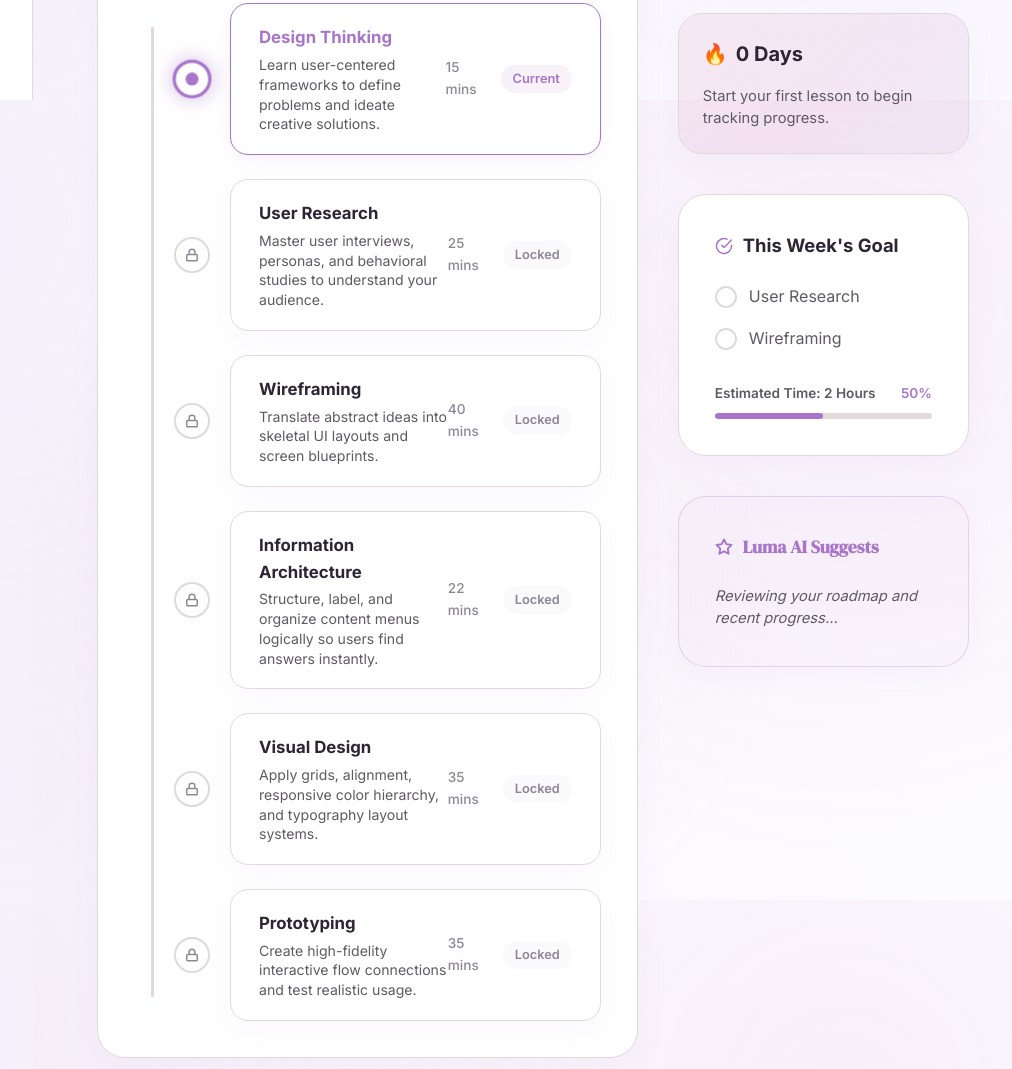
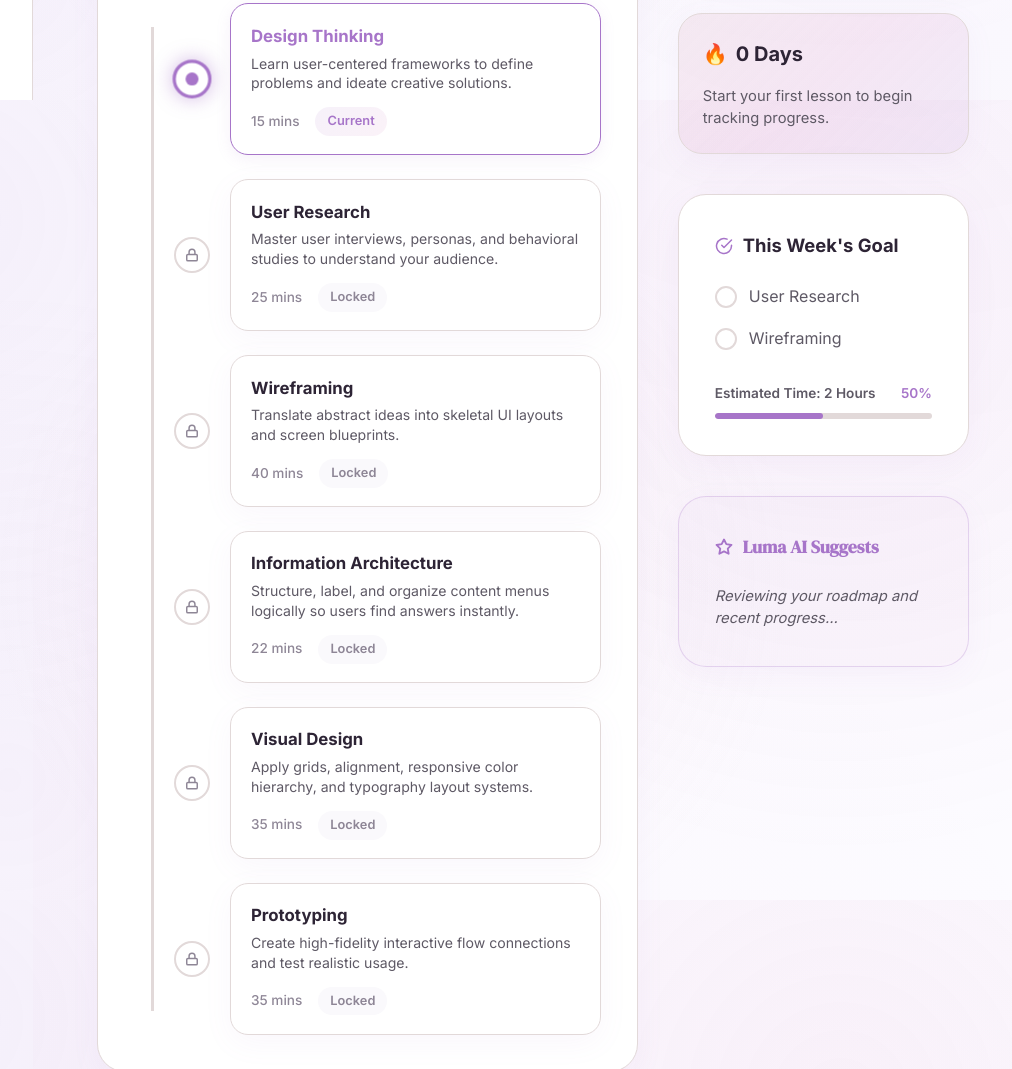
Before and after one commit to DoesntMatterICare/amulya-sih, a plain HTML site: page learning.html in a window 1280 px wide. Shown: the part 700-1769 px from the top of the page, without its empty margins (247-1259 px from the left). Drawn offline with nearby package versions, Linux system fonts and the light colour scheme; no server answers; a web font is replaced by a local one.

Commit message:
Add files via upload

```diff
--- a/app.js
+++ b/app.js
@@ -775,8 +775,18 @@ document.addEventListener('DOMContentLoaded', async () => {
                 badge.className = `concept-node-badge ${statusName}`;
                 badge.textContent = statusName === 'completed' ? 'Completed' : statusName === 'current' ? 'Current' : 'Locked';
             }
+            row.dataset.locked = String(statusName === 'locked');
+            row.setAttribute('aria-disabled', String(statusName === 'locked'));
+            if (row instanceof HTMLAnchorElement) row.tabIndex = statusName === 'locked' ? -1 : 0;
         });
     };
+
+    document.addEventListener('click', (event) => {
+        const lockedConcept = event.target.closest('.concept-node-row[data-locked="true"]');
+        if (!lockedConcept) return;
+        event.preventDefault();
+        event.stopPropagation();
+    }, true);
 
     const formatMinutes = (minutes) => {
         if (!minutes || minutes <= 0) return '0 minutes';
--- a/index.css
+++ b/index.css
@@ -2583,7 +2583,7 @@ ul {
 /* Dashboard Grid Layout (Two Column Grid Content) */
 .dash-layout-grid {
     display: grid;
-    grid-template-columns: 1.950fr 1.050fr; /* Two main columns */
+    grid-template-columns: minmax(0, 1.950fr) minmax(0, 1.050fr); /* Two main columns */
     gap: 2.5rem;
 }
 
@@ -2591,12 +2591,14 @@ ul {
     display: flex;
     flex-direction: column;
     gap: 2.5rem;
+    min-width: 0;
 }
 
 .dash-column-right {
     display: flex;
     flex-direction: column;
     gap: 2.5rem;
+    min-width: 0;
 }
 
 /* White rounded card with soft shadows */
@@ -3107,10 +3109,25 @@ ul {
     z-index: 2;
     cursor: pointer;
     transition: var(--transition-smooth);
+    min-width: 0;
+    container-type: inline-size;
 }
 
 .concept-node-row:hover {
     transform: translateX(6px) scale(1.01);
+}
+
+.concept-node-row[data-locked="true"] {
+    cursor: not-allowed;
+}
+
+.concept-node-row[data-locked="true"]:hover {
+    transform: none;
+}
+
+.concept-node-row[data-locked="true"]:hover .concept-node-card {
+    border-color: var(--color-neutral);
+    box-shadow: var(--shadow-soft);
 }
 
 /* Timeline nodes styling */
@@ -3175,6 +3192,8 @@ ul {
     justify-content: space-between;
     box-shadow: var(--shadow-soft);
     transition: var(--transition-smooth);
+    min-width: 0;
+    gap: 1.25rem;
 }
 
 .concept-node-card.current {
@@ -3195,6 +3214,8 @@ ul {
     display: flex;
     flex-direction: column;
     gap: 0.25rem;
+    min-width: 0;
+    flex: 1 1 auto;
 }
 
 .concept-node-title {
@@ -3209,12 +3230,15 @@ ul {
     color: var(--color-text-body);
     line-height: 1.4;
     max-width: 480px;
+    overflow-wrap: anywhere;
 }
 
 .concept-node-right {
     display: flex;
     align-items: center;
     gap: 1.5rem;
+    flex: 0 0 auto;
+    white-space: nowrap;
 }
 
 .concept-node-duration {
@@ -3243,6 +3267,21 @@ ul {
 .concept-node-badge.locked {
     background-color: #FAF9FC;
     color: var(--color-text-muted);
+}
+
+@container (max-width: 530px) {
+    .concept-node-card {
+        align-items: flex-start;
+        flex-direction: column;
+        gap: 0.9rem;
+        padding: 1.15rem 1.25rem;
+    }
+
+    .concept-node-right {
+        width: 100%;
+        justify-content: flex-start;
+        gap: 1rem;
+    }
 }
 
 @keyframes activeNodePulse {
@@ -3513,6 +3552,8 @@ ul {
     border: 1px solid var(--color-neutral);
     transition: var(--transition-smooth);
     cursor: pointer;
+    min-width: 0;
+    container-type: inline-size;
 }
 
 .schedule-plan-item:hover {
@@ -3529,8 +3570,8 @@ ul {
     flex: 1;
 }
 
-.roadmap-day-copy { min-width: 0; display: flex; flex-direction: column; gap: .3rem; }
-.roadmap-day-summary { max-width: 560px; margin: 0; color: var(--color-text-body); font-size: .86rem; line-height: 1.45; }
+.roadmap-day-copy { min-width: 0; display: flex; flex: 1 1 auto; flex-direction: column; gap: .3rem; }
+.roadmap-day-summary { max-width: 560px; margin: 0; color: var(--color-text-body); font-size: .86rem; line-height: 1.45; overflow-wrap: anywhere; }
 .roadmap-linked-resource { color: var(--color-primary); font-size: .78rem; font-weight: 700; line-height: 1.35; }
 
 .schedule-item-day-tag {
@@ -3554,11 +3595,28 @@ ul {
     align-items: center;
     gap: 1.25rem;
     flex-shrink: 0;
+    white-space: nowrap;
 }
 
 .roadmap-day-progress { width: 110px; display: flex; flex-direction: column; gap: .35rem; color: var(--color-text-muted); font-size: .72rem; font-weight: 700; text-align: right; }
 .roadmap-day-progress-track { width: 100%; height: 6px; overflow: hidden; border-radius: 999px; background: var(--color-neutral); }
 .roadmap-day-progress-fill { display: block; height: 100%; border-radius: inherit; background: linear-gradient(90deg, var(--color-primary), var(--color-secondary)); transition: width .35s ease; }
+
+@container (max-width: 590px) {
+    .schedule-plan-item {
+        flex-direction: column;
+        gap: 0.9rem;
+    }
+
+    .schedule-item-left,
+    .schedule-item-right {
+        width: 100%;
+    }
+
+    .schedule-item-right {
+        justify-content: flex-end;
+    }
+}
 
 @media (max-width: 760px) {
     .schedule-plan-item { flex-direction: column; gap: 1rem; }
--- a/learning.html
+++ b/learning.html
@@ -172,7 +172,7 @@
 
                     <div class="concepts-timeline-wrapper" id="learning-real-concepts" data-testid="learning-real-concepts">
                         <!-- Concept 1: Design Thinking (Completed) -->
-                        <div class="concept-node-row" onclick="window.location.href='learning-concept.html?concept=design-thinking'">
+                        <div class="concept-node-row" data-locked="false" onclick="window.location.href='learning-concept.html?concept=design-thinking'">
                             <div class="concept-node-status completed">
                                 <svg width="18" height="18" viewBox="0 0 24 24" fill="none" stroke="currentColor" stroke-width="3" stroke-linecap="round" stroke-linejoin="round"><polyline points="20 6 9 17 4 12"></polyline></svg>
                             </div>
@@ -189,7 +189,7 @@
                         </div>
 
                         <!-- Concept 2: User Research (Current) -->
-                        <div class="concept-node-row" onclick="window.location.href='learning-concept.html?concept=user-research'">
+                        <div class="concept-node-row" data-locked="false" onclick="window.location.href='learning-concept.html?concept=user-research'">
                             <div class="concept-node-status current"></div>
                             <div class="concept-node-card" style="border-color: var(--color-primary); box-shadow: 0 4px 15px rgba(167, 117, 201, 0.1);">
                                 <div class="concept-node-left">
@@ -204,7 +204,7 @@
                         </div>
 
                         <!-- Concept 3: Wireframing (Locked) -->
-                        <div class="concept-node-row" onclick="window.location.href='learning-concept.html?concept=wireframing'">
+                        <div class="concept-node-row" data-locked="true" aria-disabled="true" onclick="window.location.href='learning-concept.html?concept=wireframing'">
                             <div class="concept-node-status locked">
                                 <svg width="14" height="14" viewBox="0 0 24 24" fill="none" stroke="currentColor" stroke-width="2.5"><rect x="3" y="11" width="18" height="11" rx="2" ry="2"></rect><path d="M7 11V7a5 5 0 0 1 10 0v4"></path></svg>
                             </div>
@@ -221,7 +221,7 @@
                         </div>
 
                         <!-- Concept 4: Information Architecture (Locked) -->
-                        <div class="concept-node-row" onclick="window.location.href='learning-concept.html?concept=information-architecture'">
+                        <div class="concept-node-row" data-locked="true" aria-disabled="true" onclick="window.location.href='learning-concept.html?concept=information-architecture'">
                             <div class="concept-node-status locked">
                                 <svg width="14" height="14" viewBox="0 0 24 24" fill="none" stroke="currentColor" stroke-width="2.5"><rect x="3" y="11" width="18" height="11" rx="2" ry="2"></rect><path d="M7 11V7a5 5 0 0 1 10 0v4"></path></svg>
                             </div>
@@ -238,7 +238,7 @@
                         </div>
 
                         <!-- Concept 5: Visual Design (Locked) -->
-                        <div class="concept-node-row" onclick="window.location.href='learning-concept.html?concept=visual-design'">
+                        <div class="concept-node-row" data-locked="true" aria-disabled="true" onclick="window.location.href='learning-concept.html?concept=visual-design'">
                             <div class="concept-node-status locked">
                                 <svg width="14" height="14" viewBox="0 0 24 24" fill="none" stroke="currentColor" stroke-width="2.5"><rect x="3" y="11" width="18" height="11" rx="2" ry="2"></rect><path d="M7 11V7a5 5 0 0 1 10 0v4"></path></svg>
                             </div>
@@ -255,7 +255,7 @@
                         </div>
 
                         <!-- Concept 6: Prototyping (Locked) -->
-                        <div class="concept-node-row" onclick="window.location.href='learning-concept.html?concept=prototyping'">
+                        <div class="concept-node-row" data-locked="true" aria-disabled="true" onclick="window.location.href='learning-concept.html?concept=prototyping'">
                             <div class="concept-node-status locked">
                                 <svg width="14" height="14" viewBox="0 0 24 24" fill="none" stroke="currentColor" stroke-width="2.5"><rect x="3" y="11" width="18" height="11" rx="2" ry="2"></rect><path d="M7 11V7a5 5 0 0 1 10 0v4"></path></svg>
                             </div>
```
